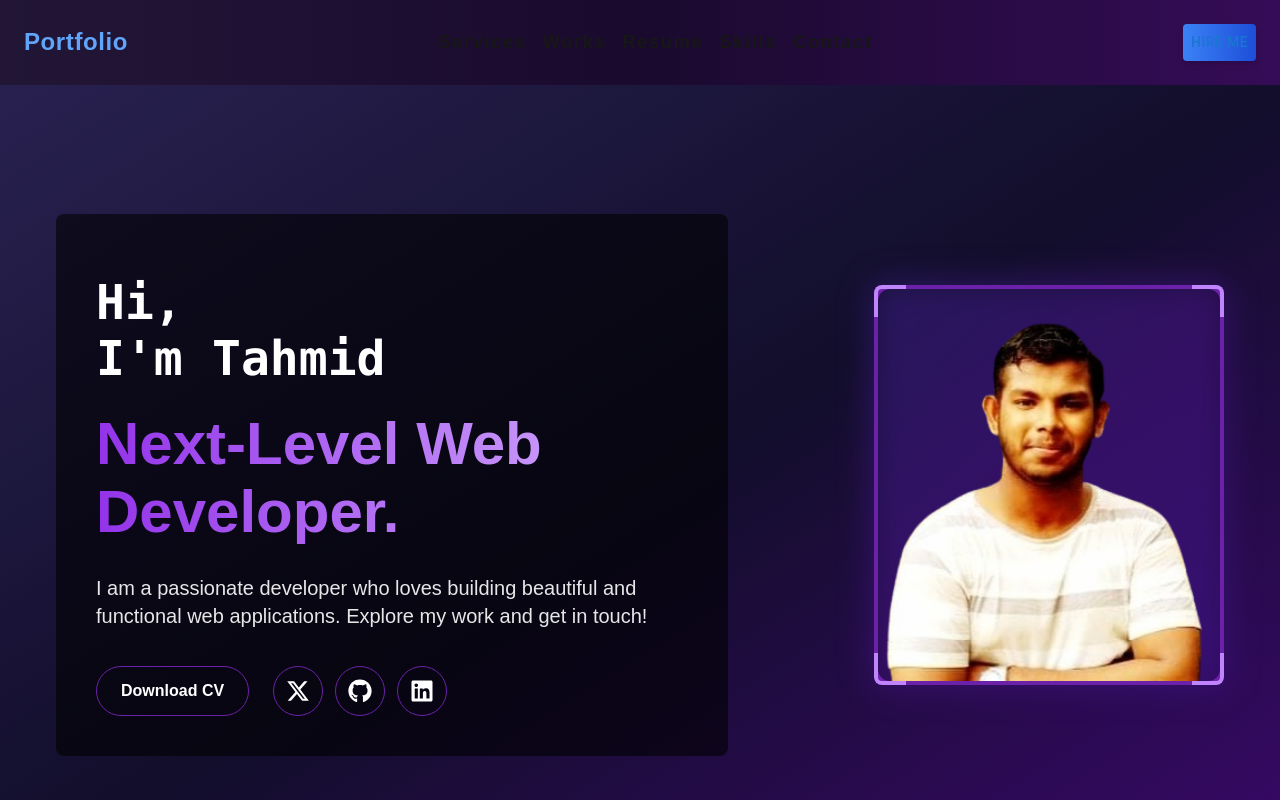
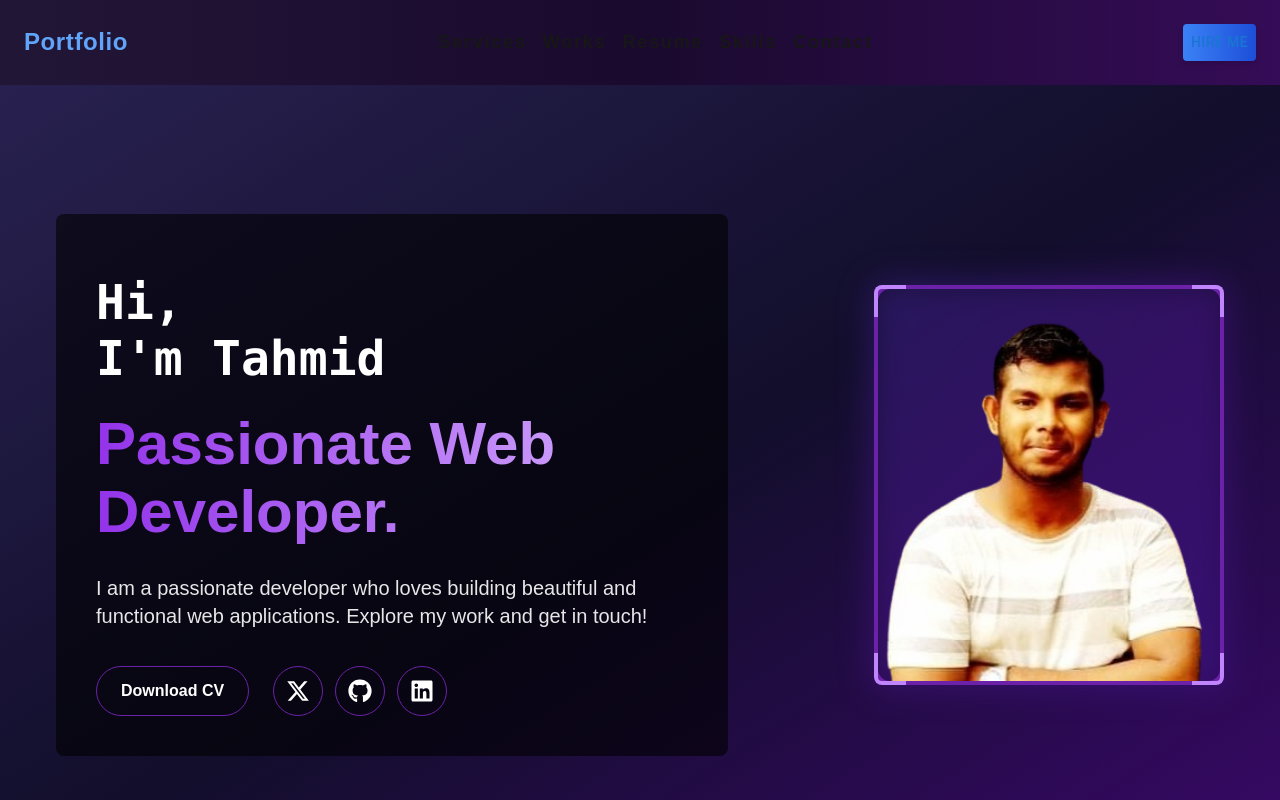
Before and after one commit to TahmidMuntaser/Personal_Portfolio_Web, a Next.js app in the folder myproject/: page /sample in a window 1280 px wide. Shown: the top 800 px of the page. Built offline with nearby package versions, Linux system fonts and the light colour scheme.

Commit message:
text changed in hero section

```diff
--- a/myproject/src/app/sample/components/ui/Hero.jsx
+++ b/myproject/src/app/sample/components/ui/Hero.jsx
@@ -37,7 +37,7 @@ const Hero = () => {
           </h2>
 
           <h1 className="text-6xl font-bold mt-4 pt-4 bg-clip-text text-transparent bg-gradient-to-r from-purple-600 to-purple-300">
-            Next-Level Web
+            Passionate Web
           </h1>
           <h1 className="text-6xl font-bold mt-2 pb-4 bg-clip-text text-transparent bg-gradient-to-r from-purple-600 to-purple-300">
             Developer.
```
